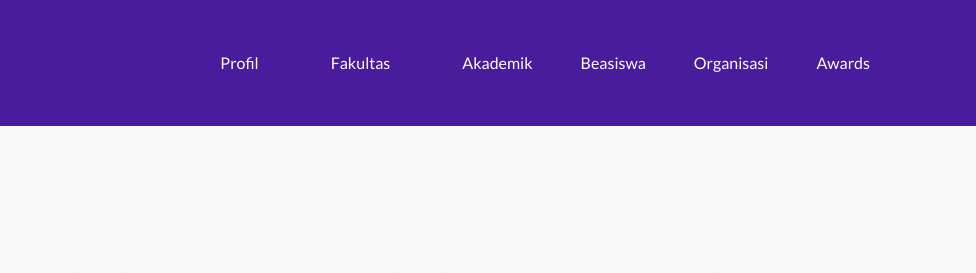
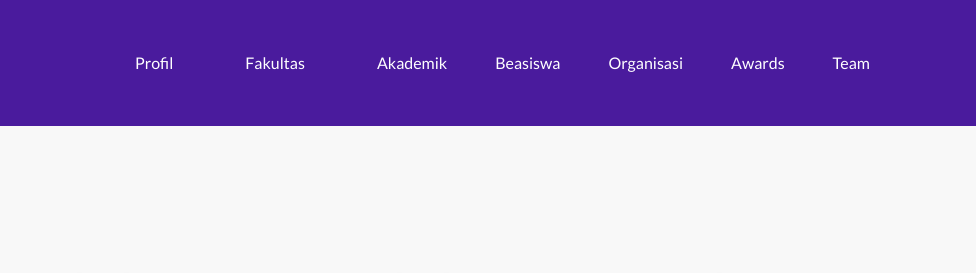
Before and after one commit to YtPam/amikomjogjaredesign, a plain HTML site: page FP-PW-final/pages/info-kampus.html in a window 1280 px wide. Shown: the top 273 px of the page, 304-1280 px from the left. Drawn offline with nearby package versions, Linux system fonts and the light colour scheme; some icons are missing.

Commit message:
Update info-kampus.html

```diff
--- a/FP-PW-final/pages/info-kampus.html
+++ b/FP-PW-final/pages/info-kampus.html
@@ -196,6 +196,7 @@
               >Organisasi</a
             >
             <a class="nav-link mx-3" href="awards.html">Awards</a>
+            <a class="nav-link mx-3" href="profil.html">Team</a>
           </div>
         </div>
       </div>
```
